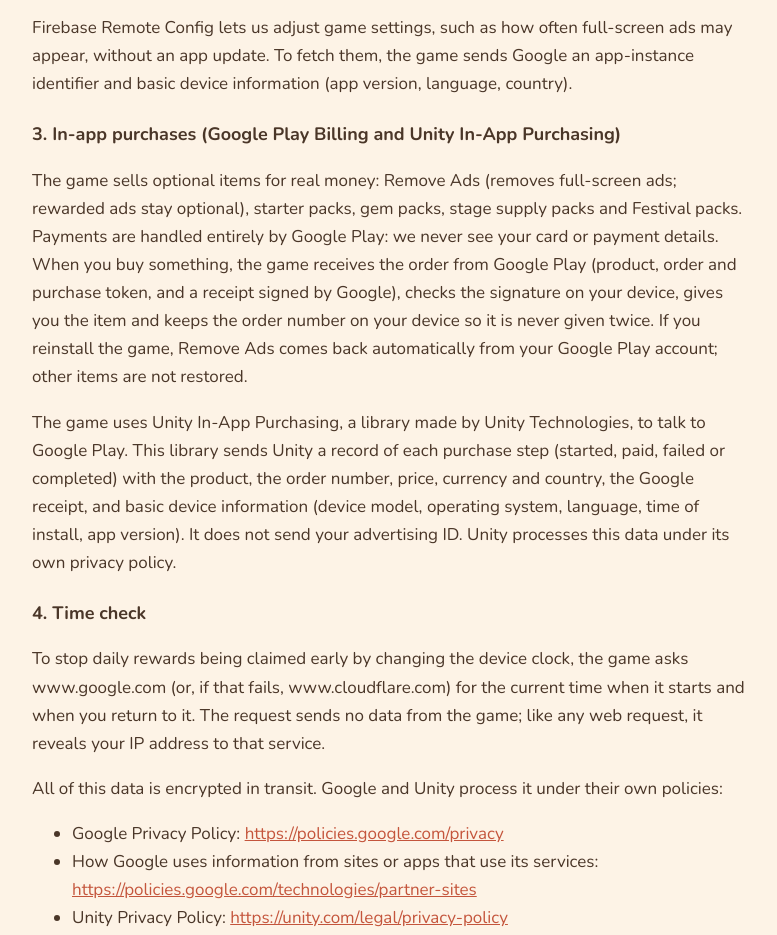
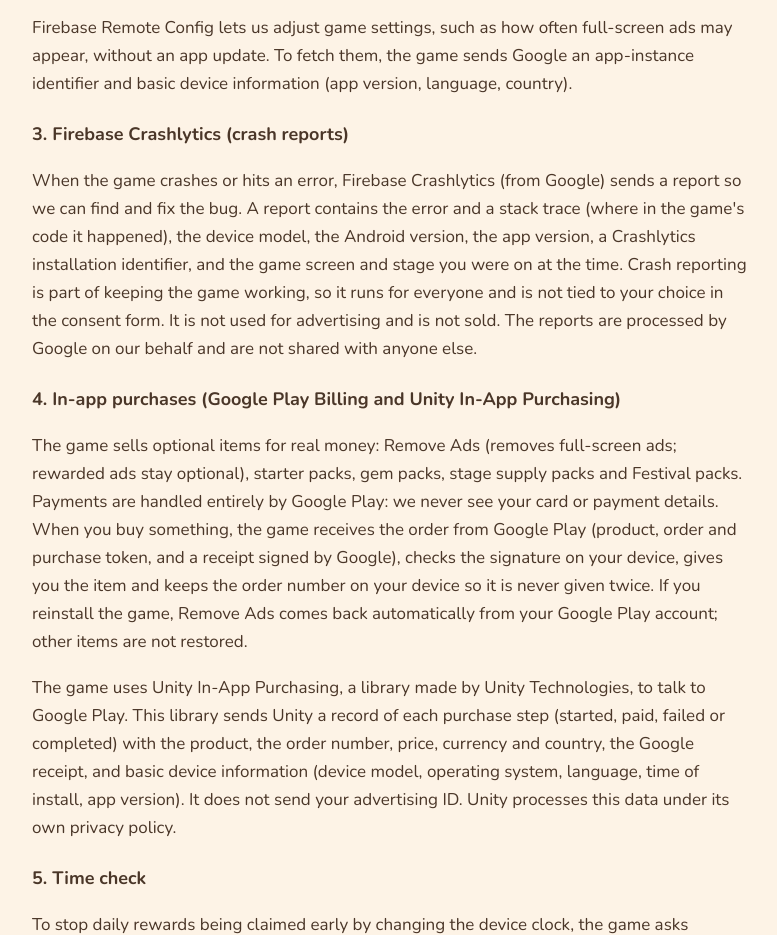
Before and after one commit to akiyamaraito/futari-site, a plain HTML site: page privacy.html in a window 1280 px wide. Shown: the part 3991-4926 px from the top of the page, without its empty margins (248-1025 px from the left). Drawn offline with nearby package versions, Linux system fonts and the light colour scheme.

Commit message:
Memory Card Puzzle: add Firebase Crashlytics to the privacy section (draft, not pushed)
Co-Authored-By: Claude Opus 5.5 <noreply@anthropic.com>

```diff
--- a/privacy.html
+++ b/privacy.html
@@ -91,17 +91,21 @@
 <p>To understand how the game is played and improve it, the game sends a small set of events to Google Analytics for Firebase: when a play session starts (with the number of days played), when a battle starts and ends (stage, mode, result, wave reached, monsters defeated, time and the reward chosen), when a stage is cleared, which skills and evolutions were picked, upgrades bought, features unlocked, when a rewarded ad is requested or earned and a full-screen ad is shown, and which in-app offers were shown or tapped and how a purchase ended (completed, pending, cancelled or failed; no prices or payment details). It also stores four settings about your game: the highest stage reached, whether the game lowered its frame rate for your device, whether you have ever made a purchase and whether you own Remove Ads. Google Analytics records sessions automatically, together with an app-instance identifier, the advertising ID and an approximate location derived from a masked IP address. We never send your save file or anything you type. In the European Economic Area, the United Kingdom and Switzerland, analytics only runs if you agree to it in the consent form.</p>
 <p>Firebase Remote Config lets us adjust game settings, such as how often full-screen ads may appear, without an app update. To fetch them, the game sends Google an app-instance identifier and basic device information (app version, language, country).</p>
 
-<h3>3. In-app purchases (Google Play Billing and Unity In-App Purchasing)</h3>
+<h3>3. Firebase Crashlytics (crash reports)</h3>
+<p>When the game crashes or hits an error, Firebase Crashlytics (from Google) sends a report so we can find and fix the bug. A report contains the error and a stack trace (where in the game's code it happened), the device model, the Android version, the app version, a Crashlytics installation identifier, and the game screen and stage you were on at the time. Crash reporting is part of keeping the game working, so it runs for everyone and is not tied to your choice in the consent form. It is not used for advertising and is not sold. The reports are processed by Google on our behalf and are not shared with anyone else.</p>
+
+<h3>4. In-app purchases (Google Play Billing and Unity In-App Purchasing)</h3>
 <p>The game sells optional items for real money: Remove Ads (removes full-screen ads; rewarded ads stay optional), starter packs, gem packs, stage supply packs and Festival packs. Payments are handled entirely by Google Play: we never see your card or payment details. When you buy something, the game receives the order from Google Play (product, order and purchase token, and a receipt signed by Google), checks the signature on your device, gives you the item and keeps the order number on your device so it is never given twice. If you reinstall the game, Remove Ads comes back automatically from your Google Play account; other items are not restored.</p>
 <p>The game uses Unity In-App Purchasing, a library made by Unity Technologies, to talk to Google Play. This library sends Unity a record of each purchase step (started, paid, failed or completed) with the product, the order number, price, currency and country, the Google receipt, and basic device information (device model, operating system, language, time of install, app version). It does not send your advertising ID. Unity processes this data under its own privacy policy.</p>
 
-<h3>4. Time check</h3>
+<h3>5. Time check</h3>
 <p>To stop daily rewards being claimed early by changing the device clock, the game asks www.google.com (or, if that fails, www.cloudflare.com) for the current time when it starts and when you return to it. The request sends no data from the game; like any web request, it reveals your IP address to that service.</p>
 
 <p>All of this data is encrypted in transit. Google and Unity process it under their own policies:</p>
 <ul>
 <li>Google Privacy Policy: <a href="https://policies.google.com/privacy">https://policies.google.com/privacy</a></li>
 <li>How Google uses information from sites or apps that use its services: <a href="https://policies.google.com/technologies/partner-sites">https://policies.google.com/technologies/partner-sites</a></li>
+<li>Firebase privacy and data disclosure (including Crashlytics): <a href="https://firebase.google.com/support/privacy">https://firebase.google.com/support/privacy</a></li>
 <li>Unity Privacy Policy: <a href="https://unity.com/legal/privacy-policy">https://unity.com/legal/privacy-policy</a></li>
 </ul>
 <p>How to delete your data: <a href="memory-card-puzzle/delete-data.html">step-by-step guide</a>.</p>
```
